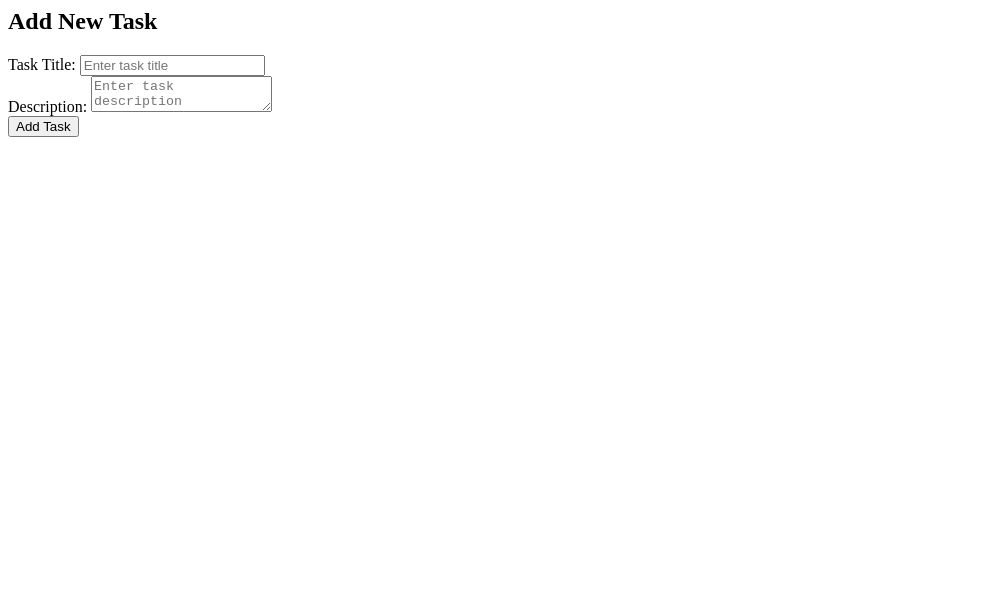
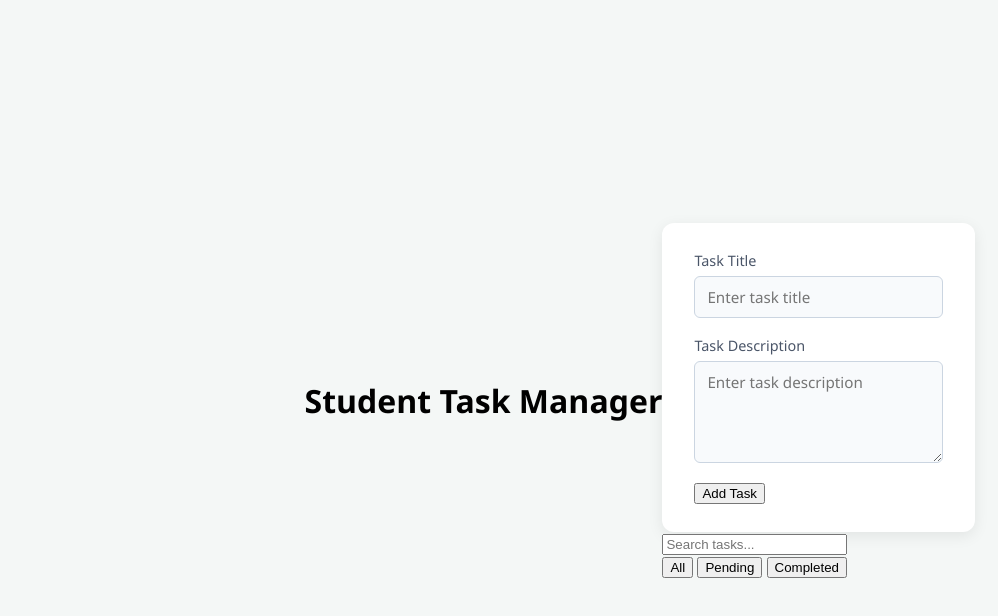
Before and after one commit to muzamil762e-ux/student-task-manager, a plain HTML site: page index.html in a window 1280 px wide. Shown: the whole page, without its empty margins (0-998 px from the left). Drawn offline with Linux system fonts and the light colour scheme.

Commit message:
Interface enchancement

```diff
--- a/index.html
+++ b/index.html
@@ -1,16 +1,43 @@
+<!DOCTYPE html>
+<html lang="en">
+<head>
+    <meta charset="UTF-8">
+    <meta name="viewport" content="width=device-width, initial-scale=1.0">
+    <title>Student Task Manager</title>
+    <link rel="stylesheet" href="style.css">
+</head>
+<body>
+    <header class="topbar">
+        <h1>Student Task Manager</h1>
+    </header>
+    <main class="container">
+        <div class="panel">
+            <form class="task-form" id="taskForm">
+                <div class="form-group">
+                    <label for="taskTitle">Task Title</label>
+                    <input type="text" id="taskTitle" placeholder="Enter task title" required>
+                </div>
+                <div class="form-group">
+                    <label for="taskDescription">Task Description</label>
+                    <textarea id="taskDescription" rows="4" placeholder="Enter task description" required></textarea>
+                </div>
+                <button type="submit" class="add-btn">Add Task</button>
+            </form>
+        </div>
 
-<div class="task-form">
-    <h2>Add New Task</h2>
+        <div class="toolbar">
+            <input type="text" id="searchInput" class="search-input" placeholder="Search tasks...">
+            <div class="filter-buttons">
+                <button class="filter-btn active" data-filter="all">All</button>
+                <button class="filter-btn" data-filter="pending">Pending</button>
+                <button class="filter-btn" data-filter="completed">Completed</button>
+            </div>
+        </div>
 
-    <div class="form-group">
-        <label for="task-title">Task Title:</label>
-        <input type="text" id="task-title" placeholder="Enter task title" required>
-    </div>
+        <p id="emptyState" class="empty-state" hidden>No tasks found. Add one above!</p>
 
-    <div class="form-group">
-        <label for="task-desc">Description:</label>
-        <textarea id="task-desc" placeholder="Enter task description"></textarea>
-    </div>
-
-    <button type="button" id="add-task-btn">Add Task</button>
-</div>
+        <div id="taskList" class="task-list"></div>
+    </main>
+    <script src="script.js"></script>
+</body>
+</html>
```
